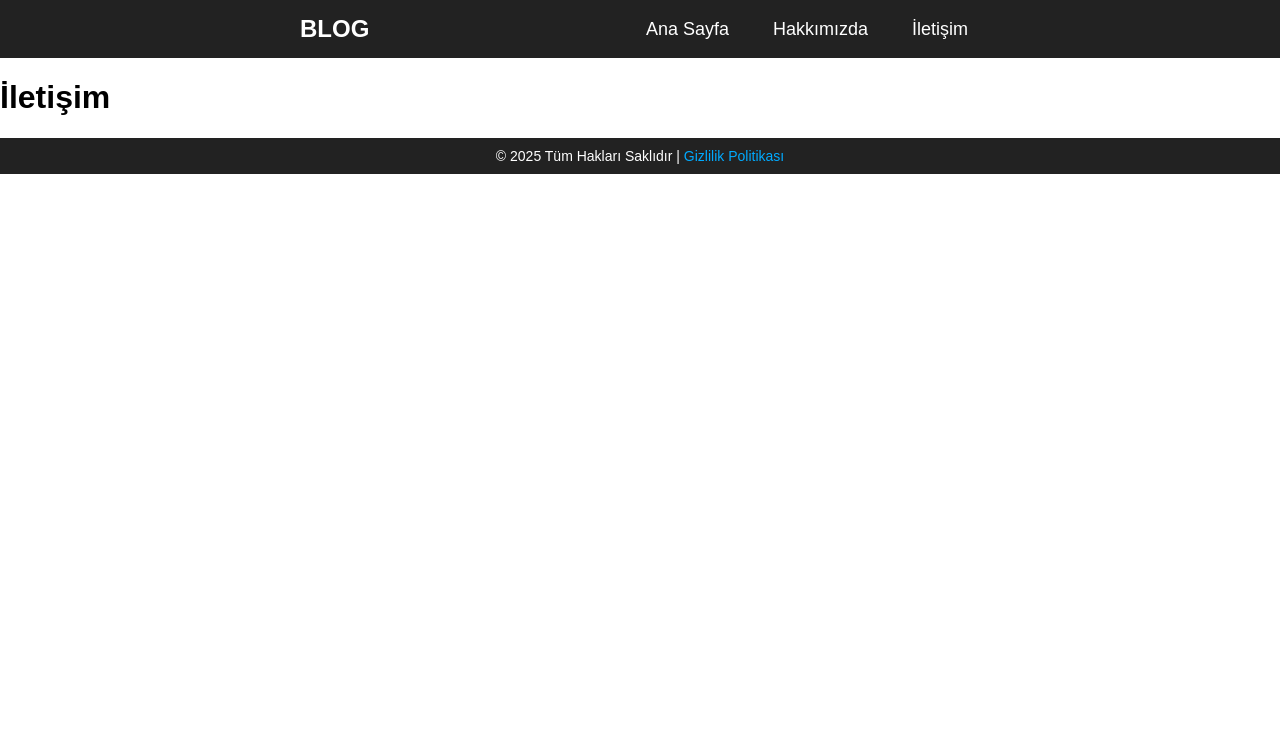
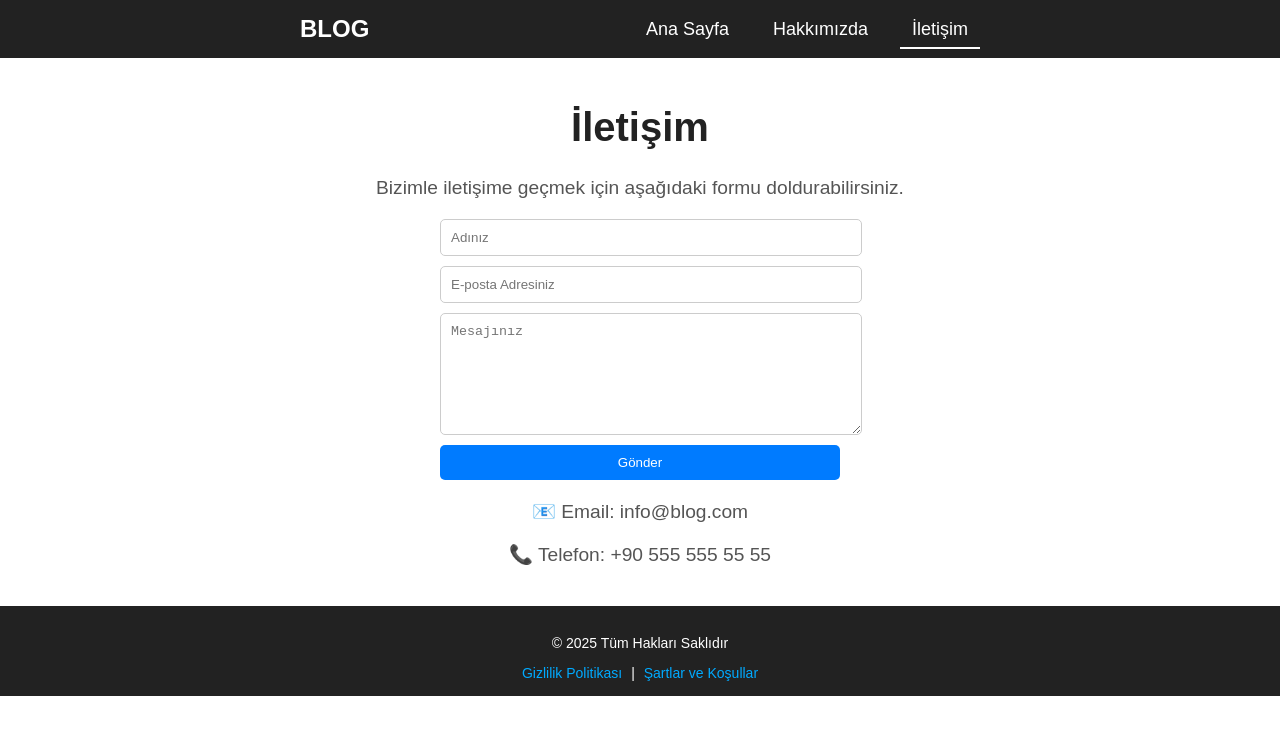
Before and after one commit to Fcndmr/MyBlog, a React (Vite) app in the folder frontend/: page /contact in a window 1280 px wide. Shown: the top 734 px of the page. Built offline with nearby package versions, Linux system fonts and the light colour scheme.

Commit message:
About and contact page added.

```diff
--- a/frontend/src/components/card/Card.jsx
+++ b/frontend/src/components/card/Card.jsx
@@ -1,19 +1,23 @@
+import PropTypes from "prop-types";
 import "./card.css";
 
-function Card() {
+function Card({ image, title, description }) {
   return (
     <>
       <div className="card">
-        <img src="https://picsum.photos/300/200" alt="" />
-        <div className="card-content">
-          <h2 className="card-title">Başlık</h2>
-          <p className="card-text">
-            Lorem ipsum dolor sit amet consectetur adipisicing elit. Dicta, cum.
-          </p>
-        </div>
-      </div>
+      <img src={image} alt={title} />
+      <h3>{title}</h3>
+      <p>{description}</p>
+      <button>Detayları Gör</button>
+    </div>
     </>
   );
 }
 
 export default Card;
+
+Card.propTypes = {
+  image: PropTypes.string.isRequired,
+  title: PropTypes.string.isRequired,
+  description: PropTypes.string.isRequired
+};
--- a/frontend/src/components/card/card.css
+++ b/frontend/src/components/card/card.css
@@ -1,24 +1,41 @@
 .card {
     width: 300px;
-    background: white;
     border-radius: 10px;
-    box-shadow: 0 4px 8px rgba(0, 0, 0, 0.2);
     overflow: hidden;
-    text-align: center;
+    box-shadow: 0px 4px 10px rgba(0, 0, 0, 0.1);
+    transition: transform 0.3s ease;
 }
+
+.card:hover {
+    transform: scale(1.05);
+}
+
 .card img {
     width: 100%;
-    height: auto;
+    height: 200px;
+    object-fit: cover;
 }
-.card-content {
-    padding: 15px;
+
+.card h3 {
+    margin: 10px;
+    font-size: 1.5rem;
+    color: #222;
 }
-.card-title {
-    font-size: 1.5em;
-    margin-bottom: 10px;
-    color: #333;
+
+.card p {
+    margin: 10px;
+    color: #555;
 }
-.card-text {
-    font-size: 1em;
-    color: #666;
+
+.card button {
+    background-color: #007bff;
+    color: white;
+    padding: 10px;
+    width: 100%;
+    border: none;
+    cursor: pointer;
 }
+
+.card button:hover {
+    background-color: #0056b3;
+}
--- a/frontend/src/components/footer/Footer.jsx
+++ b/frontend/src/components/footer/Footer.jsx
@@ -1,13 +1,17 @@
-import "./footer.css"
+import "./footer.css";
 
 function Footer() {
   return (
     <>
-        <footer className="footer">
-        © 2025 Tüm Hakları Saklıdır | <a href="#">Gizlilik Politikası</a>
-        </footer>
+      <footer className="footer">
+        <p>© {new Date().getFullYear()} Tüm Hakları Saklıdır</p>
+        <nav>
+          <a href="#">Gizlilik Politikası</a> |{" "}
+          <a href="#">Şartlar ve Koşullar</a>
+        </nav>
+      </footer>
     </>
-  )
+  );
 }
 
-export default Footer
+export default Footer;
--- a/frontend/src/components/footer/footer.css
+++ b/frontend/src/components/footer/footer.css
@@ -1,17 +1,17 @@
-.footer{
+.footer {
     background-color: #222;
     color: white;
     text-align: center;
-    padding: 10px 0;
+    padding: 15px 0;
     font-size: 14px;
-    margin: 10px 0;
-}
+  }
 
-.footer a {
+  .footer a {
     color: #00aaff;
     text-decoration: none;
-}
+    margin: 0 5px;
+  }
 
-.footer a:hover {
+  .footer a:hover {
     text-decoration: underline;
-}
+  }
--- a/frontend/src/components/navbar/Navbar.jsx
+++ b/frontend/src/components/navbar/Navbar.jsx
@@ -7,9 +7,9 @@ function Navbar() {
       <nav className="navbar">
         <Link className="logo" to="/">BLOG</Link>
         <ul className="nav-links">
-            <li><NavLink to="/">Ana Sayfa</NavLink></li>
-            <li><NavLink to="/about">Hakkımızda</NavLink></li>
-            <li><NavLink to="/contact">İletişim</NavLink></li>
+            <li><NavLink to="/" className={({ isActive }) => (isActive ? "active" : "")}>Ana Sayfa</NavLink></li>
+            <li><NavLink to="/about" className={({ isActive }) => (isActive ? "active" : "")}>Hakkımızda</NavLink></li>
+            <li><NavLink to="/contact" className={({ isActive }) => (isActive ? "active" : "")}>İletişim</NavLink></li>
         </ul>
       </nav>
     </>
--- a/frontend/src/components/navbar/navbar.css
+++ b/frontend/src/components/navbar/navbar.css
@@ -38,6 +38,10 @@ body{
     transition: 0.3s;
 }
 
+.nav-links a.active {
+    border-bottom: 2px solid white;
+  }
+
 .nav-links a:hover{
     background-color: #555;
     border-radius: 5px;
--- a/frontend/src/pages/About.jsx
+++ b/frontend/src/pages/About.jsx
@@ -1,11 +1,30 @@
-
+import "./about.css";
 
 function About() {
-    return (
-      <>
+  return (
+    <>
+      <div className="about-container">
         <h1>Hakkımızda</h1>
-      </>
-    )
-  }
+        <p>
+          Merhaba! Bu blog, teknoloji, yazılım ve tasarım hakkında en güncel
+          içerikleri paylaşmak için kuruldu. Amacımız, okuyucularımıza değerli
+          bilgiler sunmak ve topluluk oluşturmak.
+        </p>
+        <div className="team">
+          <div className="team-member">
+            <img src="https://picsum.photos/150" alt="Kurucu" />
+            <h3>John Doe</h3>
+            <p>Kurucu & Editör</p>
+          </div>
+          <div className="team-member">
+            <img src="https://picsum.photos/150" alt="Yazar" />
+            <h3>Jane Smith</h3>
+            <p>Yazar</p>
+          </div>
+        </div>
+      </div>
+    </>
+  );
+}
 
-  export default About
+export default About;
--- a/frontend/src/pages/Contact.jsx
+++ b/frontend/src/pages/Contact.jsx
@@ -1,11 +1,24 @@
-
+import "./contact.css";
 
 function Contact() {
-    return (
-      <>
+  return (
+    <>
+      <div className="contact-container">
         <h1>İletişim</h1>
-      </>
-    )
-  }
+        <p>Bizimle iletişime geçmek için aşağıdaki formu doldurabilirsiniz.</p>
+        <form>
+          <input type="text" placeholder="Adınız" required />
+          <input type="email" placeholder="E-posta Adresiniz" required />
+          <textarea placeholder="Mesajınız" required></textarea>
+          <button type="submit">Gönder</button>
+        </form>
+        <div className="contact-info">
+          <p>📧 Email: info@blog.com</p>
+          <p>📞 Telefon: +90 555 555 55 55</p>
+        </div>
+      </div>
+    </>
+  );
+}
 
-  export default Contact
+export default Contact;
--- a/frontend/src/pages/HomePage.jsx
+++ b/frontend/src/pages/HomePage.jsx
@@ -1,13 +1,61 @@
-import Card from "../components/card/Card"
-
+import Card from "../components/card/Card";
+import "./homepage.css";
 
 function HomePage() {
   return (
     <>
-      <h1>Ana Sayfa</h1>
-      <Card/>
+      <div className="homepage-container">
+        {/* Hero Bölümü */}
+        <section className="hero">
+          <h1>Hoş Geldiniz</h1>
+          <p>
+            Teknoloji, yazılım ve tasarım dünyasına dair en güncel içerikler
+            burada!
+          </p>
+        </section>
+
+        {/* Hakkımızda Bölümü */}
+        <section className="about-section">
+          <h2>Hakkımızda</h2>
+          <p>
+            Bu platform, yazılım geliştirme, UI/UX tasarımı ve teknoloji
+            trendleri hakkında içerik sunmak için kuruldu.
+          </p>
+        </section>
+
+        {/* Kartlar Bölümü */}
+        <section className="cards-container">
+          <Card
+            image="https://picsum.photos/300"
+            title="Projelerimiz"
+            description="Son geliştirdiğimiz projeleri keşfedin!"
+          />
+          <Card
+            image="https://picsum.photos/300"
+            title="Son Blog Yazımız"
+            description="Yeni teknolojiler hakkında bilgi edinin."
+          />
+          <Card
+            image="https://picsum.photos/300"
+            title="Referanslarımız"
+            description="Bize güvenen markalara göz atın."
+          />
+        </section>
+
+        {/* İletişim Bölümü */}
+        <section className="contact-section">
+          <h2>İletişime Geçin</h2>
+          <p>Bize ulaşmak için aşağıdaki formu doldurabilirsiniz.</p>
+          <form>
+            <input type="text" placeholder="Adınız" required />
+            <input type="email" placeholder="E-posta Adresiniz" required />
+            <textarea placeholder="Mesajınız" required></textarea>
+            <button type="submit">Gönder</button>
+          </form>
+        </section>
+      </div>
     </>
-  )
+  );
 }
 
-export default HomePage
+export default HomePage;
--- /dev/null
+++ b/frontend/src/pages/about.css
@@ -0,0 +1,37 @@
+.about-container {
+    text-align: center;
+    padding: 20px;
+}
+
+.about-container h1 {
+    color: #222;
+    font-size: 2.5rem;
+}
+
+.about-container p {
+    max-width: 600px;
+    margin: 10px auto;
+    font-size: 1.2rem;
+    color: #555;
+}
+
+.team {
+    display: flex;
+    justify-content: center;
+    gap: 20px;
+    margin-top: 20px;
+}
+
+.team-member {
+    text-align: center;
+}
+
+.team-member img {
+    width: 150px;
+    border-radius: 50%;
+}
+
+.team-member h3 {
+    margin: 10px 0;
+    color: #333;
+}
--- /dev/null
+++ b/frontend/src/pages/contact.css
@@ -0,0 +1,52 @@
+.contact-container {
+    text-align: center;
+    padding: 20px;
+}
+
+.contact-container h1 {
+    font-size: 2.5rem;
+    color: #222;
+}
+
+.contact-container p {
+    color: #555;
+    font-size: 1.2rem;
+    margin-bottom: 20px;
+}
+
+form {
+    display: flex;
+    flex-direction: column;
+    max-width: 400px;
+    margin: auto;
+    gap: 10px;
+}
+
+input, textarea {
+    width: 100%;
+    padding: 10px;
+    border: 1px solid #ccc;
+    border-radius: 5px;
+}
+
+textarea {
+    height: 100px;
+}
+
+button {
+    background-color: #007bff;
+    color: white;
+    padding: 10px;
+    border: none;
+    border-radius: 5px;
+    cursor: pointer;
+}
+
+button:hover {
+    background-color: #0056b3;
+}
+
+.contact-info {
+    margin-top: 20px;
+    font-size: 1.2rem;
+}
--- /dev/null
+++ b/frontend/src/pages/homepage.css
@@ -0,0 +1,70 @@
+.homepage-container {
+    text-align: center;
+    padding: 20px;
+}
+
+/* Hero Bölümü */
+.hero {
+    background-color: #222;
+    color: white;
+    padding: 50px;
+    border-radius: 10px;
+}
+
+.hero h1 {
+    font-size: 2.5rem;
+}
+
+.hero p {
+    font-size: 1.2rem;
+}
+
+/* About Bölümü */
+.about-section {
+    margin-top: 40px;
+}
+
+.about-section h2 {
+    color: #222;
+}
+
+/* Kartlar Bölümü */
+.cards-container {
+    display: flex;
+    justify-content: center;
+    gap: 20px;
+    margin-top: 30px;
+}
+
+/* İletişim Bölümü */
+.contact-section {
+    margin-top: 40px;
+}
+
+form {
+    display: flex;
+    flex-direction: column;
+    max-width: 400px;
+    margin: auto;
+    gap: 10px;
+}
+
+input, textarea {
+    width: 100%;
+    padding: 10px;
+    border: 1px solid #ccc;
+    border-radius: 5px;
+}
+
+button {
+    background-color: #007bff;
+    color: white;
+    padding: 10px;
+    border: none;
+    border-radius: 5px;
+    cursor: pointer;
+}
+
+button:hover {
+    background-color: #0056b3;
+}
```
